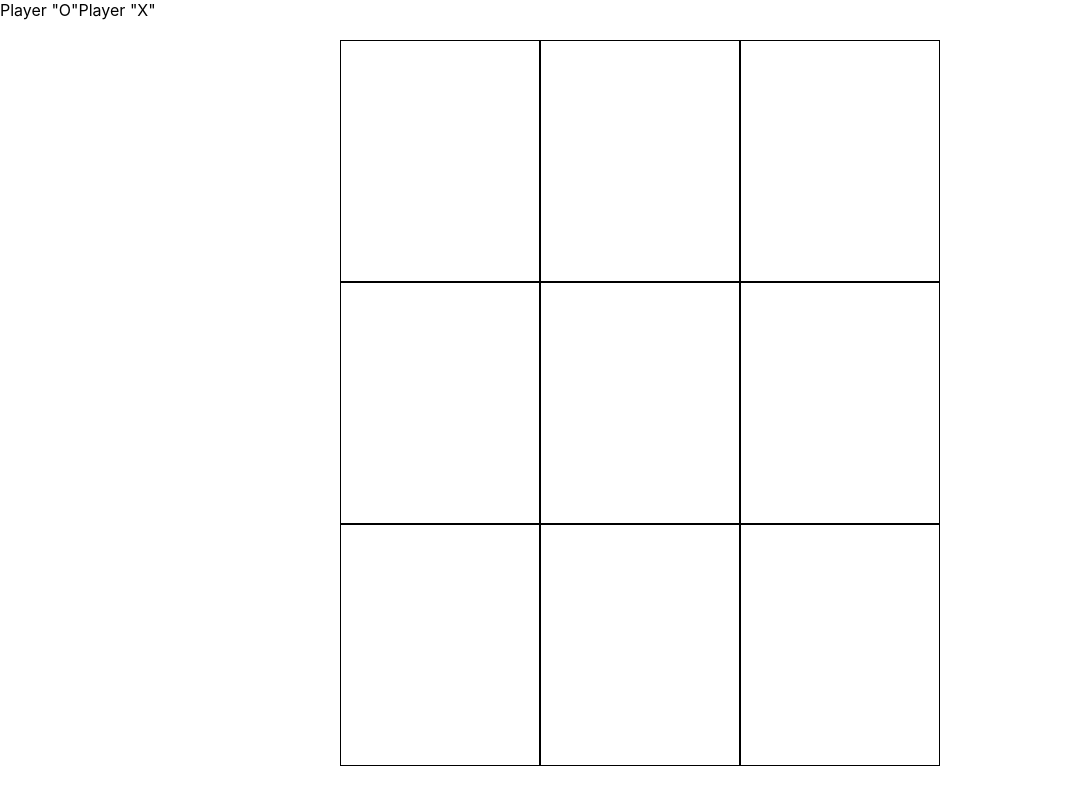
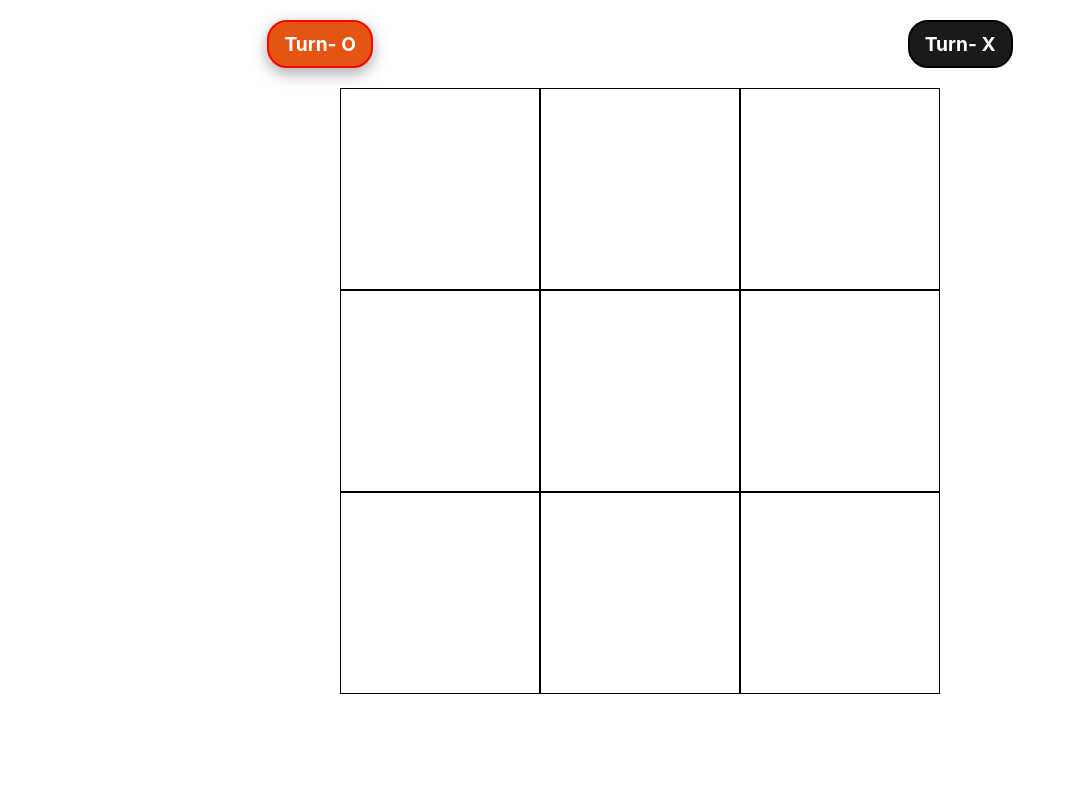
Before and after one commit to shubhamkr2/Tic-Tac-Toe_game, a React (Create React App) app: page / in a window 1280 px wide. Shown: the whole page, without its empty margins (0-1075 px from the left). Built offline with nearby package versions, Linux system fonts and the light colour scheme.

Commit message:
live active player turn showing

```diff
--- a/src/Components/Board.jsx
+++ b/src/Components/Board.jsx
@@ -24,8 +24,10 @@ function Board() {
 
   return (
     <>
-    <span>Player "O"</span>
-    <span>Player "X"</span>
+      <div className={styles.active_player}>
+        <span className={isxTurn?styles.default:styles.active}>Turn- O</span>
+        <span className={isxTurn?styles.active:styles.default}>Turn- X</span>
+      </div>
       <div className={styles.container}>
         <div className={styles.row_container}>
           <Card value={state[0]} index={0} handleClick={handleClick} />
--- a/src/Styles/Board.module.css
+++ b/src/Styles/Board.module.css
@@ -12,3 +12,25 @@
 .container .row_container {
     width: 100%;
 }
+.active_player{
+    display: flex;
+    justify-content: space-around;
+    /* gap: 10px; */
+}
+span{
+    border: 2px solid black;
+    border-radius: 20px;
+    padding: 10px 15px;
+    text-align: center;
+    font-weight: bold;
+    font-size: 1.2rem;
+    background-color: rgb(27, 25, 25);
+    margin-top: 20px;
+    color: white;
+}
+.active{
+    background-color: rgb(228, 84, 18);
+    color: white;
+    box-shadow: rgba(0, 0, 0, 0.35) 0px 5px 15px;
+    border: 2px solid red;
+}
--- a/src/Styles/Card.module.css
+++ b/src/Styles/Card.module.css
@@ -1,5 +1,5 @@
 .card_container{
-    height: 30vh;
+    height: 25vh;
     border: 1px solid black;
     display: flex;
     justify-content: center;
```
Lines whose indentation alone changed are shown as unchanged.
